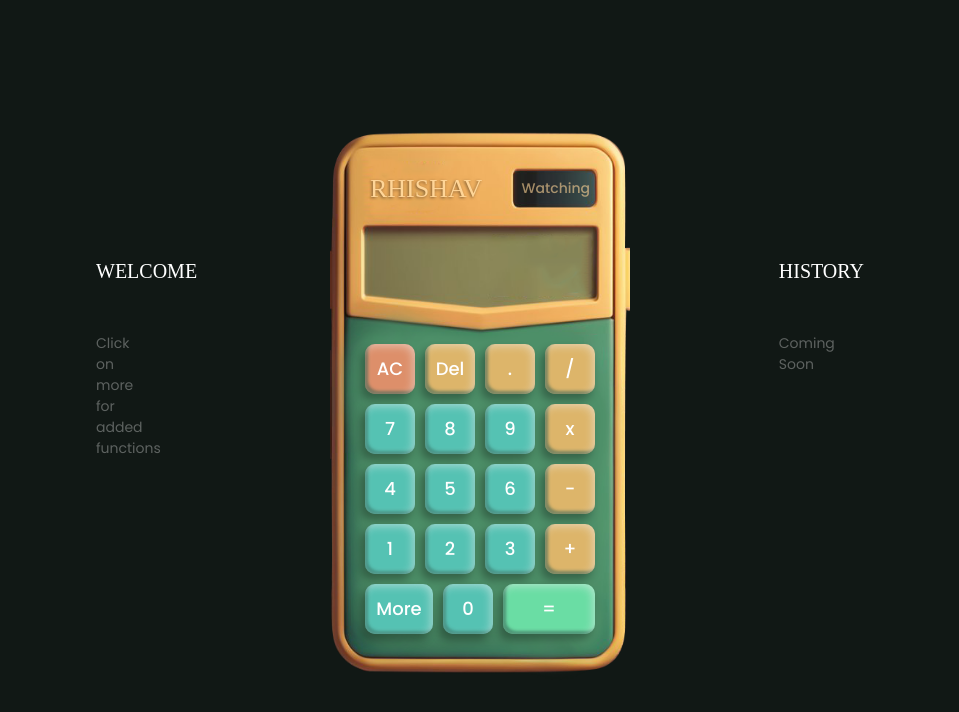
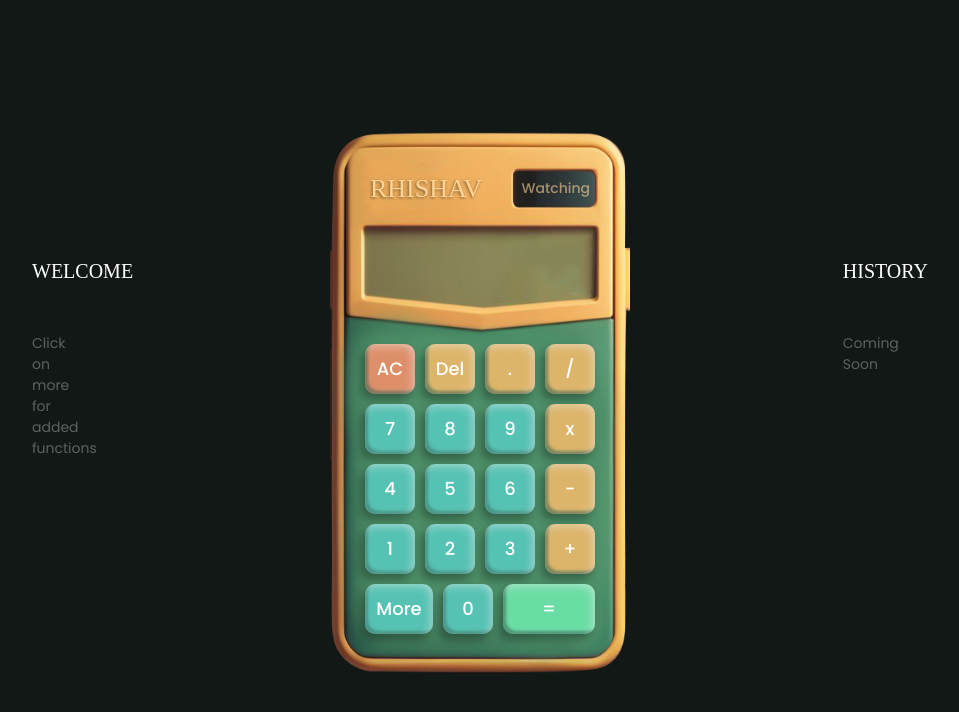
Before and after one commit to Rhishavhere/Calculator, a plain HTML site: page index.html in a window 1280 px wide. Shown: the whole page, without its empty margins (160-1119 px from the left). Drawn offline with Linux system fonts and the light colour scheme; a web font is replaced by a local one.

Commit message:
click fix

```diff
--- a/styles/index.css
+++ b/styles/index.css
@@ -15,13 +15,12 @@
 }
 .left{
   margin-left:10%;
-  margin-right:10%;
-  padding-right:10%;
+
   position:absolute;
   z-index:100;
   color:white;
   top:30%;
-  left:10%;
+  left:5%;
   font-family:tiny5;
   font-size:20px;
 }
@@ -40,7 +39,7 @@
   z-index:100;
   color:white;
   top:30%;
-  right:10%;
+  right:5%;
   font-family:tiny5;
   font-size:20px;
 }
```
